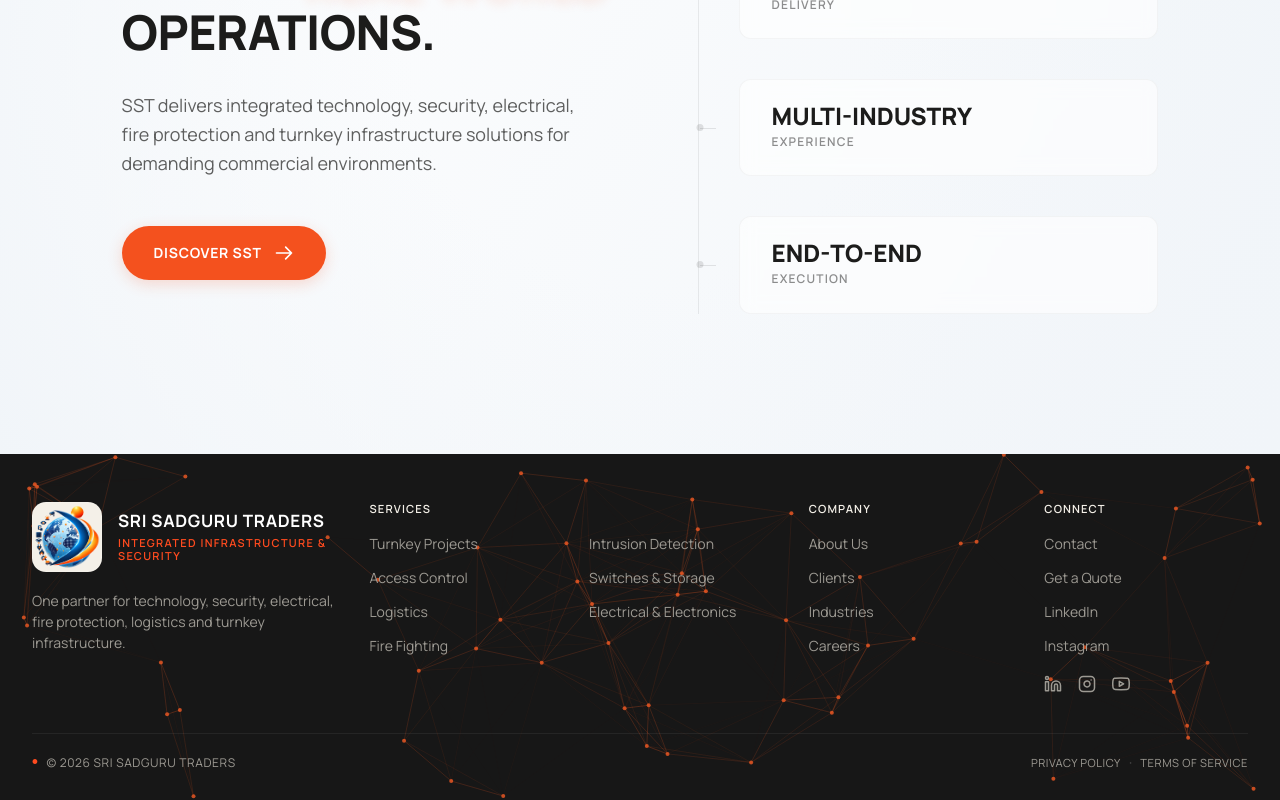
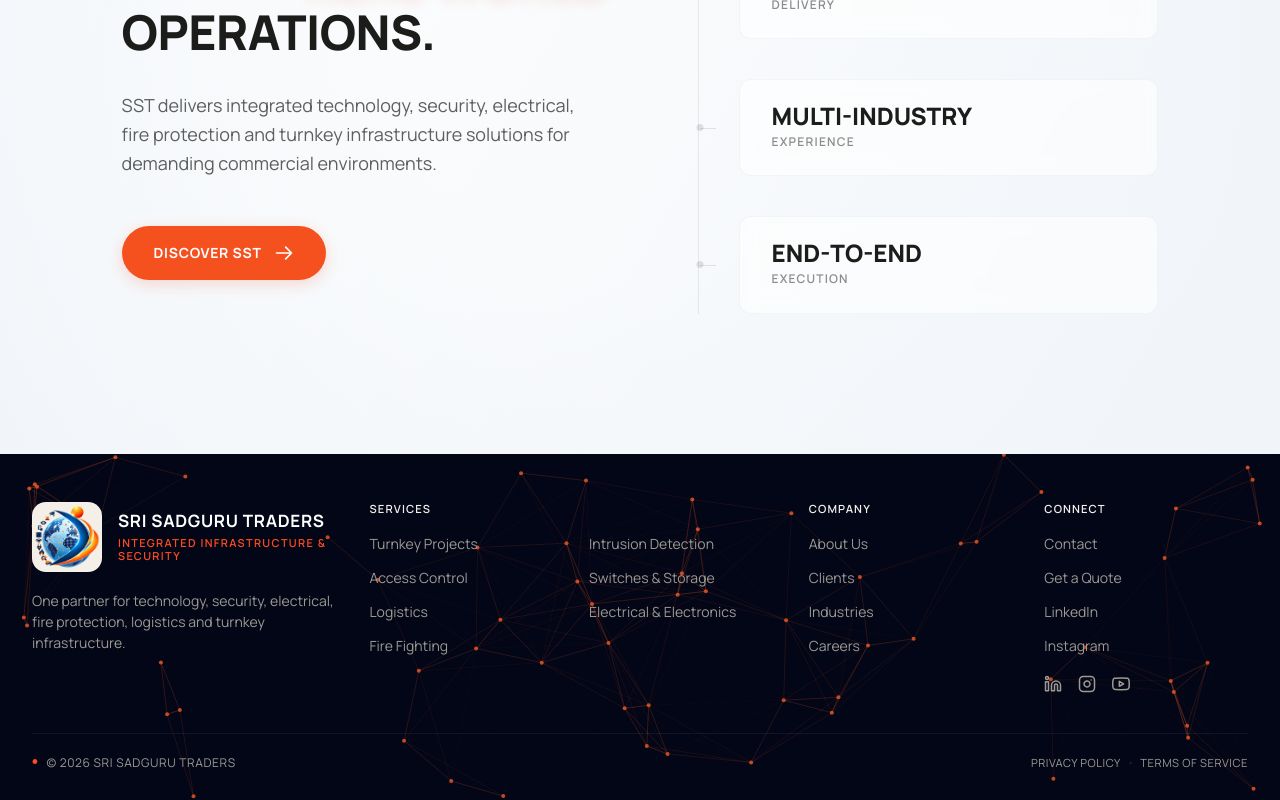
Before and after one commit to Lokesh0018/SST, a React (Vite) app: page / in a window 1280 px wide. Shown: the part 4843-5643 px from the top of the page. Built offline with nearby package versions, Linux system fonts and the light colour scheme.

Commit message:
Home Footer

```diff
--- a/src/styles/Footer.css
+++ b/src/styles/Footer.css
@@ -13,11 +13,11 @@
   width: 100%;
 }
 
-/* --- Main Footer (Charcoal) --- */
+/* --- Main Footer (Deep Dark Navy) --- */
 .footer-main {
   position: relative;
-  background-color: #171717;
-  color: #F4F0E8;
+  background-color: #020617; /* Much darker navy */
+  color: #F8FAFC;
   padding: 3rem 0 1.5rem;
   overflow: hidden;
 }
```
